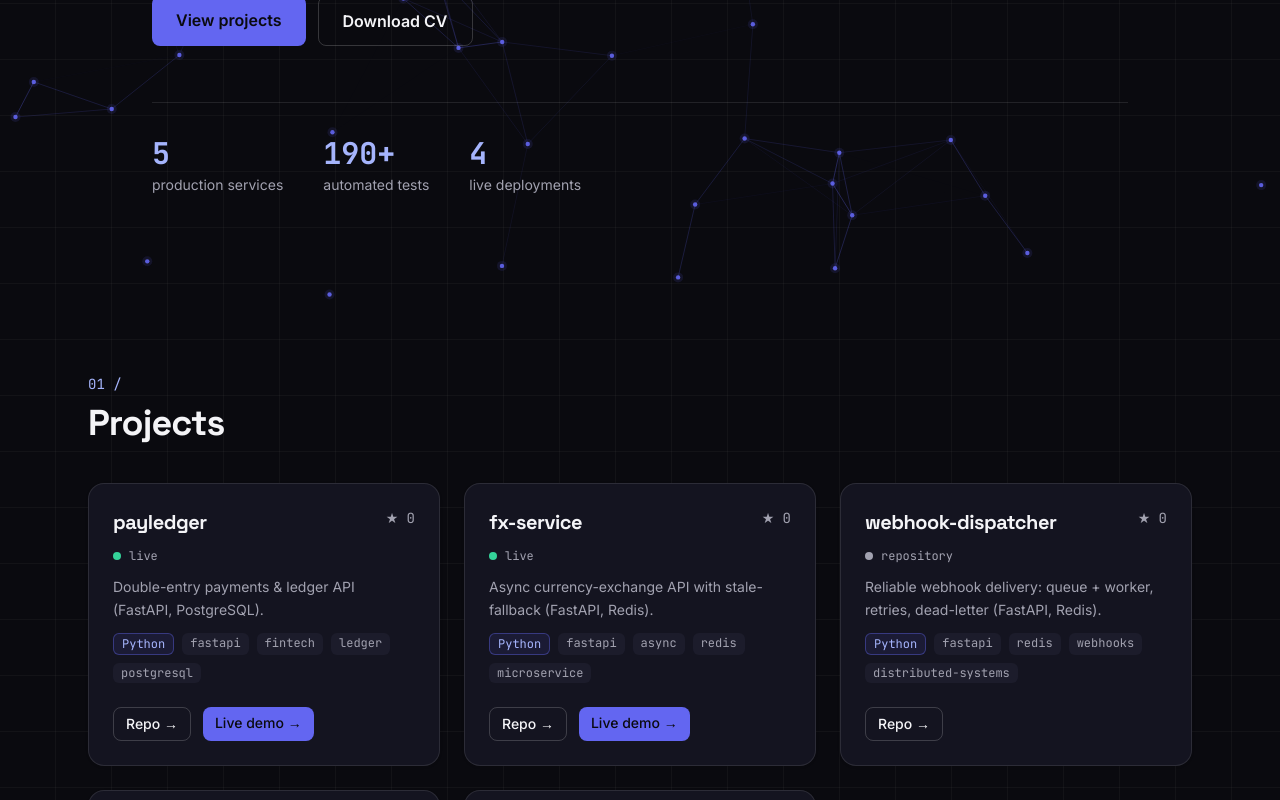
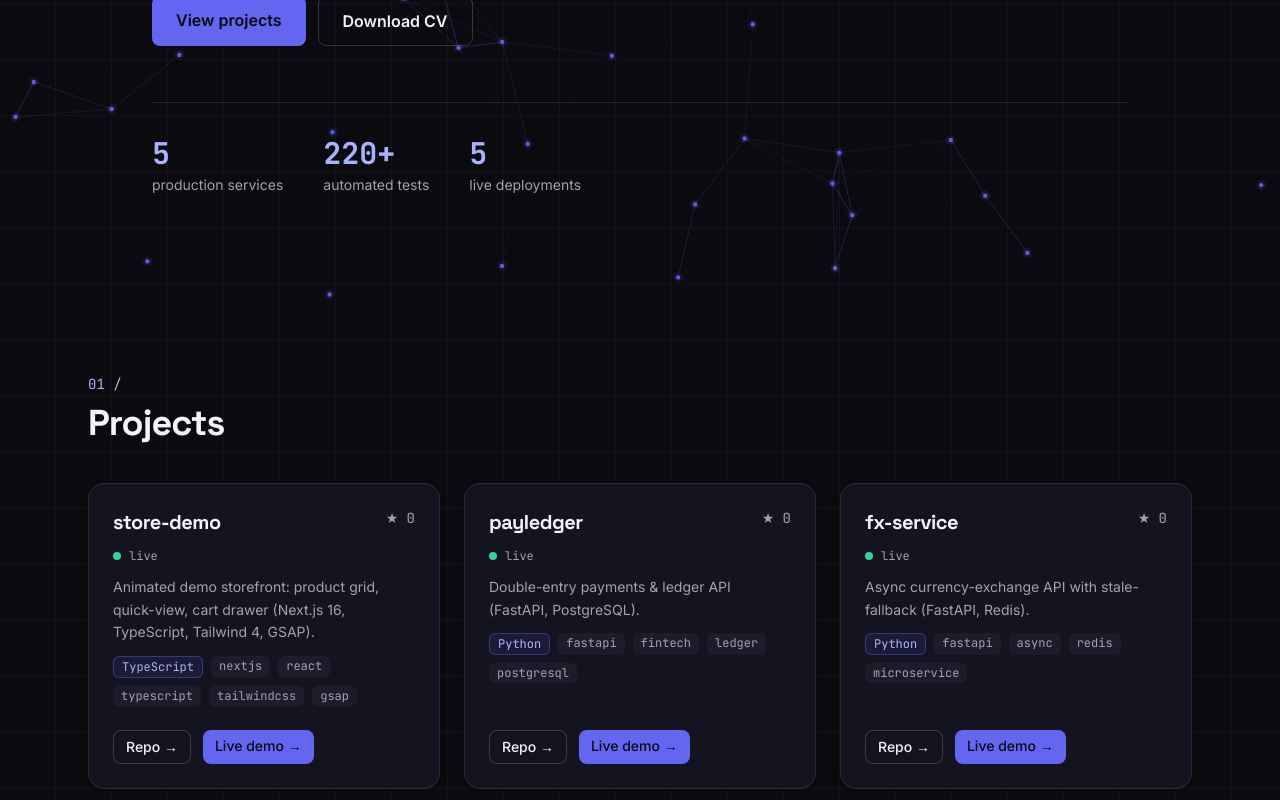
Before and after one commit to gabryelvs/portfolio, a Next.js app: page / in a window 1280 px wide. Shown: the part 500-1300 px from the top of the page. Built offline with nearby package versions, Linux system fonts and the light colour scheme; no server answers.

Commit message:
feat: add SECTOR-9 store demo to showcase, refresh hero metrics

```diff
--- a/components/Hero.tsx
+++ b/components/Hero.tsx
@@ -4,8 +4,8 @@ import { motion } from "framer-motion";
 
 const metrics = [
   { value: "5", label: "production services" },
-  { value: "190+", label: "automated tests" },
-  { value: "4", label: "live deployments" },
+  { value: "220+", label: "automated tests" },
+  { value: "5", label: "live deployments" },
 ];
 
 const ease = [0.16, 1, 0.3, 1] as const;
--- a/data/projects.fallback.json
+++ b/data/projects.fallback.json
@@ -1,4 +1,14 @@
 [
+  {
+    "name": "store-demo",
+    "description": "Animated demo storefront: product grid, quick-view, cart drawer (Next.js 16, TypeScript, Tailwind 4, GSAP).",
+    "url": "https://github.com/gabryelvs/store-demo",
+    "homepage": "https://store-demo-gv.fly.dev",
+    "language": "TypeScript",
+    "topics": ["nextjs", "react", "typescript", "tailwindcss", "gsap"],
+    "stars": 0,
+    "updatedAt": "2026-08-13T00:00:00Z"
+  },
   {
     "name": "payledger",
     "description": "Double-entry payments & ledger API (FastAPI, PostgreSQL).",
```
